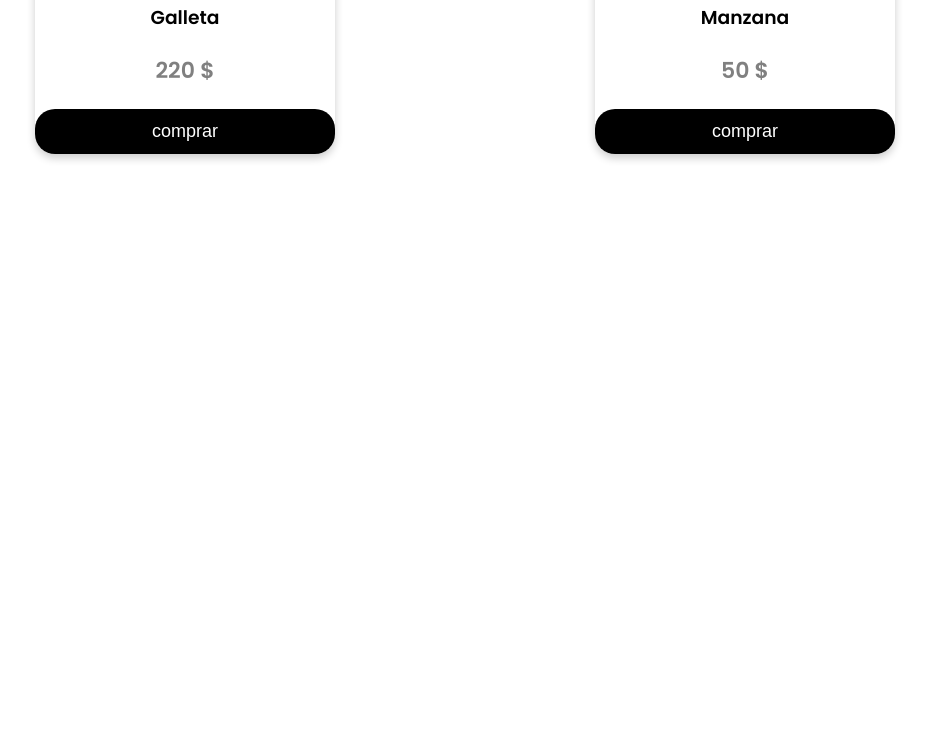
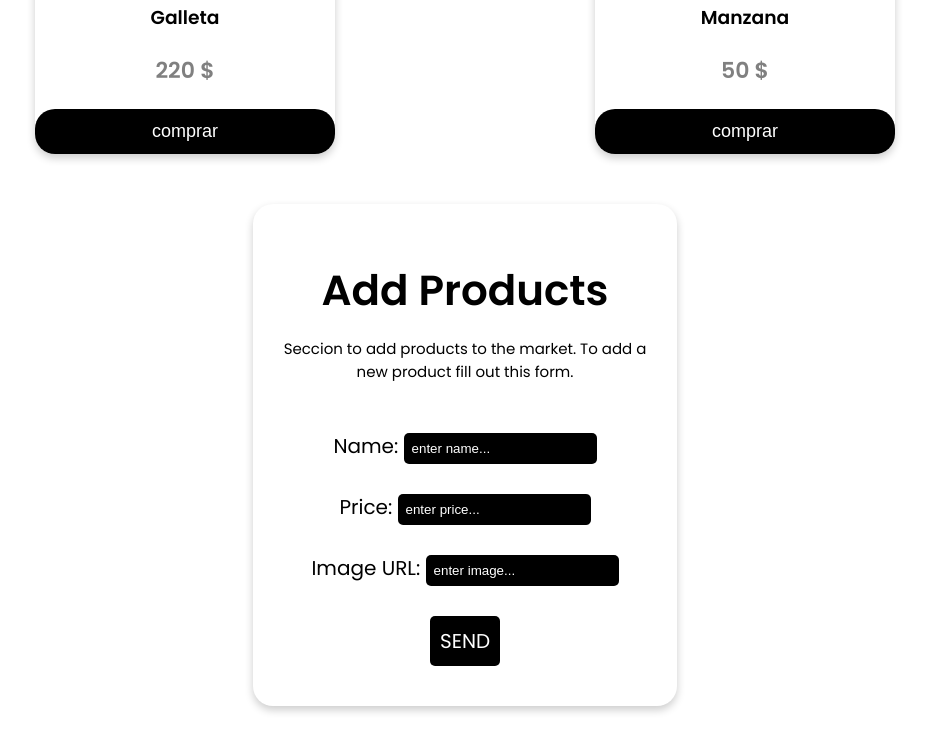
Before and after one commit to NicolasAgustinRame/shopping-cart-basic, a plain HTML site: page index.html in a window 1280 px wide. Shown: the part 1685-2421 px from the top of the page, without its empty margins (175-1104 px from the left). Before the commit the page ends 1859 px from the top, so only its background shows below. Drawn offline with Linux system fonts and the light colour scheme.

Commit message:
add products html

```diff
--- a/index.html
+++ b/index.html
@@ -13,10 +13,9 @@
     <div class="nav-container">
         <nav class="navbar">
             <h1 class="navbar-logo">Market</h1>
-            <h1 class="ver-carrito" id="verCarrito">🛒 <span id="cantidadCarrito" class="cantidad-carrito"></span></h1>
+            <h1 class="ver-carrito" id="verCarrito">🛒<span id="cantidadCarrito" class="cantidad-carrito"></span></h1>
         </nav>
     </div>
-
 
     <!--banner-->
     <div class="banner">
@@ -32,7 +31,17 @@
     <!--modal container-->
     <div id="modalContainer" class="modal-container"></div>
 
-
+    <!--add product-->
+    <div id="addProductContainer" class="add-product-container">
+        <h2>Add Products</h2>
+        <p>Seccion to add products to the market. To add a new product fill out this form.</p>
+        <form>
+            <label for="name">Name: </label> <input type="text" id="txtName" placeholder="enter name..." required> <br>
+            <label for="price">Price: </label> <input type="text" id="txtPrice" placeholder="enter price..." required> <br>
+            <label for="urlImg">Image URL: </label> <input type="url" id="txtImageUrl" placeholder="enter image..." required> <br>
+            <input type="button" id="btnSend" class="buttonSend" value="SEND">
+        </form>
+    </div>
     <script src="./js/products.js"></script>
     <script src="./js/script.js"></script>
     <script src="./js/carrito.js"></script>
--- a/style.css
+++ b/style.css
@@ -196,3 +196,61 @@ body {
 .restar {
     cursor: pointer;
 }
+
+.add-product-container {
+    display: flex;
+    flex-direction: column;
+    align-items: center;
+    justify-content: center;
+    text-align: center;
+    margin: 30px auto;
+    width: 30%; /* Ajusta el ancho según tus preferencias */
+    padding: 20px;
+    box-shadow: 0 4px 8px 0 rgba(0, 0, 0, 0.2);
+    border-radius: 20px;
+    background-color: #ffffff;
+}
+
+.add-product-container h2 {
+    font-size: 42px;
+    margin-bottom: 0%;
+}
+
+.add-product-container p {
+    font-size: 15px;
+    margin-bottom: 0%;
+}
+
+.add-product-container form {
+    font-size: 20px;
+    padding: 20px;
+}
+
+.add-product-container input {
+    margin-top: 30px;
+    background-color: #000;
+    color: #fff;
+    border: none;
+    border-radius: 5px;
+    padding: 8px;
+}
+
+.add-product-container input::placeholder {
+    color: #fff;
+}
+
+#btnSend {
+    background-color: #000;
+    font-family: 'Poppins', sans-serif;
+    font-size: 20px;
+    color: #fff;
+    border: none;
+    border-radius: 5px;
+    cursor: pointer;
+    padding: 10px;
+}
+
+#btnSend:hover {
+    opacity: 0.9;
+    transform: scale(1.1);
+}
```
Also changed, not shown: js/agregarProd.js (added).
